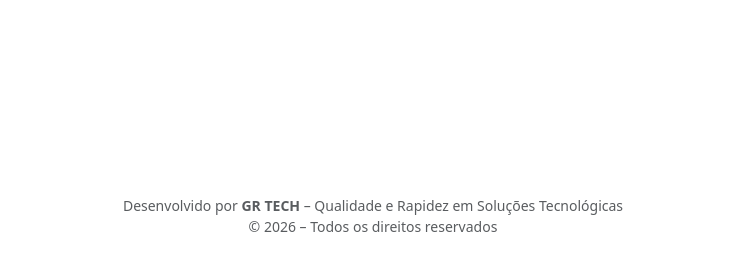
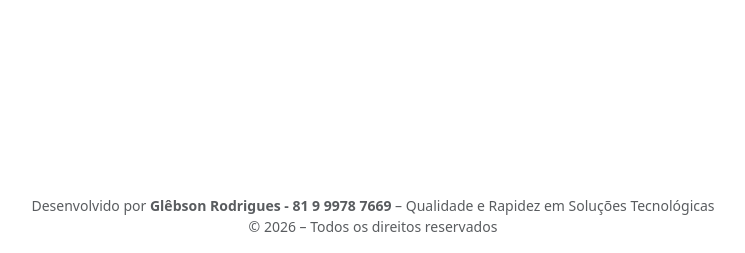
Before and after one commit to glebsonrodrigues/eprotocolo, a Django app: page /accounts/reset/1/1/ in a window 1280 px wide. Shown: the part 547-800 px from the top of the page, without its empty margins (267-1012 px from the left). Run offline with Django 5.2, Linux system fonts and the light colour scheme; parts of the project's set-up code (start-up, migrations or seed data) failed here and were passed over.

Commit message:
Atualização footer

```diff
--- a/src/templates/layout/footer.html
+++ b/src/templates/layout/footer.html
@@ -1,5 +1,5 @@
 <footer class="text-center text-muted py-3 small">
-  Desenvolvido por <strong>GR TECH</strong> – Qualidade e Rapidez em Soluções Tecnológicas
+  Desenvolvido por <strong>Glêbson Rodrigues - 81 9 9978 7669</strong> – Qualidade e Rapidez em Soluções Tecnológicas
   <br>
   © {% now "Y" %} – Todos os direitos reservados
 </footer>
```
